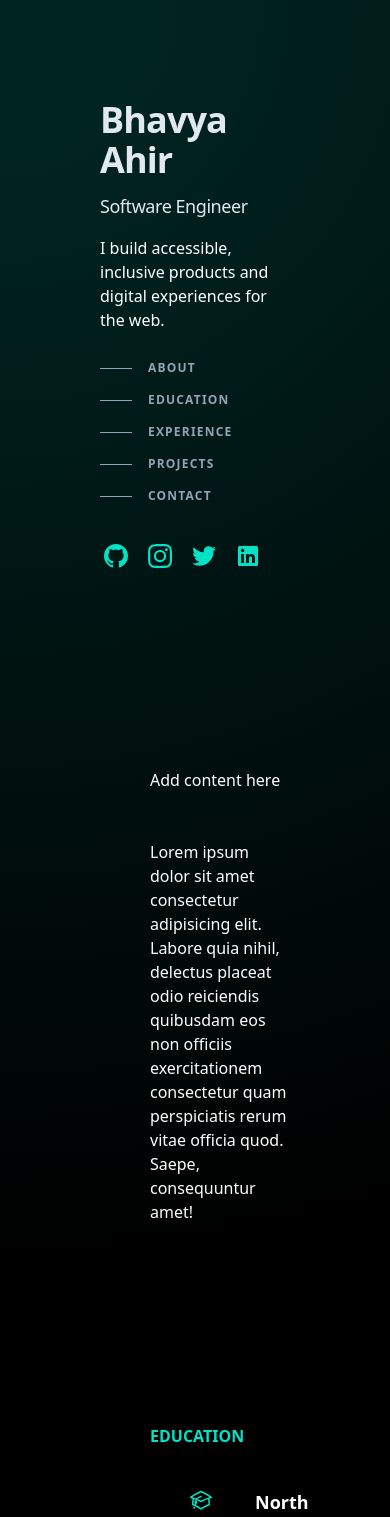
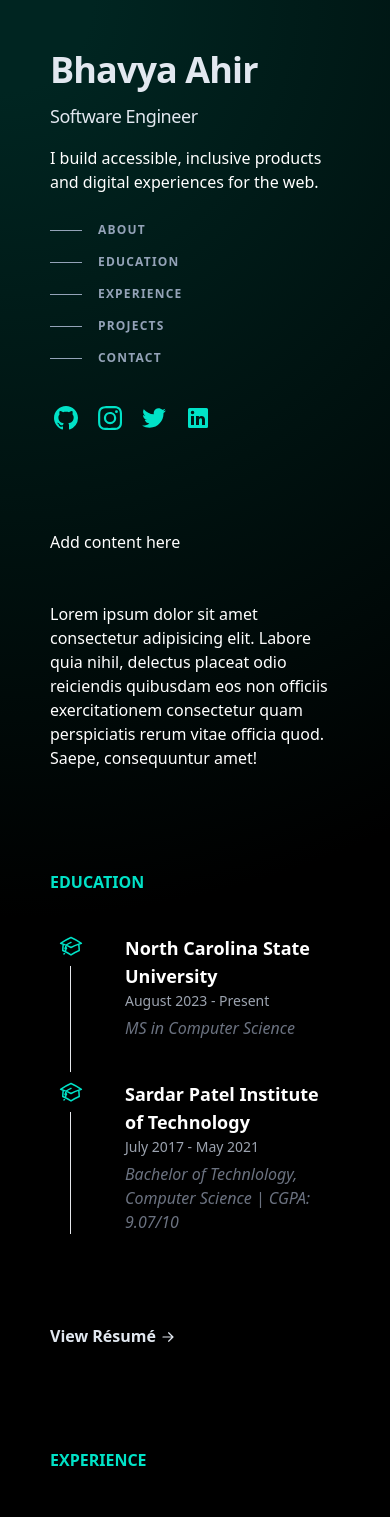
Before and after one commit to sayalikulk/portfolio, a React (Create React App) app: page / in a window 390 px wide. Shown: the top 1517 px of the page. Built offline with nearby package versions, Linux system fonts and the light colour scheme; the HTML template or start-up script is replaced by a standard one.

Commit message:
Made components device compatible

```diff
--- a/src/components/MainComponent.jsx
+++ b/src/components/MainComponent.jsx
@@ -6,9 +6,9 @@ const MainComponent = () => {
   return (
     <div>
       <div >
-      <div className='mx-auto min-h-screen max-w-screen-xl px-[50px] font-sans text-white h-full'>
+      <div className='mx-auto min-h-screen max-w-screen-xl md:px-[50px] font-sans text-white h-full'>
         <div className='grid grid-cols-1 md:grid-cols-5'>
-                <div className='px-[50px] py-[100px] col-span-1 md:col-start-1 md:col-span-2 fixed-screen'>
+                <div className='p-[50px] md:px-[50px] md:py-[100px] col-span-1 md:col-start-1 md:col-span-2 fixed-screen'>
                     <LeftConstant/>
                 </div>
                 <div className='col-span-1 md:col-start-3 md:col-span-3'>
--- a/src/components/fields/About.jsx
+++ b/src/components/fields/About.jsx
@@ -2,7 +2,7 @@ import React from 'react'
 
 const About = () => {
   return (
-    <div id="about" className='pl-[100px] pr-[50px] py-[100px]'>
+    <div id="about" className='p-[50px] md:pl-[100px] md:pr-[50px] md:py-[100px]'>
       <p>Add content here</p>
       <br></br> <br></br>
       <p>Lorem ipsum dolor sit amet consectetur adipisicing elit. Labore quia nihil, delectus placeat odio reiciendis quibusdam eos non officiis exercitationem consectetur quam perspiciatis rerum vitae officia quod. Saepe, consequuntur amet!</p>
--- a/src/components/fields/Contact.jsx
+++ b/src/components/fields/Contact.jsx
@@ -3,7 +3,7 @@ import React from 'react'
 const Contact = () => {
   return (
 
-    <div id="Contact" className='pt-[150px] pl-[100px]'>
+    <div id="Contact" className='p-[50px] md:pt-[150px] md:pl-[100px]'>
     <h2 class="font-bold uppercase pb-[20px] text-[#01e2c7]">CONTACT</h2>
     </div>
 
--- a/src/components/fields/Education.jsx
+++ b/src/components/fields/Education.jsx
@@ -3,9 +3,9 @@ import React from 'react'
 const Experience = () => {
   return (
 
-    <div id="education" className='px-[100px] pt-[100px]'>
+    <div id="education" className='p-[50px] md:px-[100px] md:pt-[100px]'>
     <h2 class="font-bold uppercase pb-[40px] text-[#01e2c7]">EDUCATION</h2>
-    <div className='pl-[50px]'>
+    <div className='pl-[20px] md:pl-[50px]'>
     <ol class="pl-[30px] relative border-l border-gray-200 dark:border-gray-700">
           <li class="mb-10 ml-6 ">
               <span class="absolute flex items-center justify-center w-6 h-6 bg-blue-100 rounded-full -left-3 ring-8 ring-black dark:ring-gray-900" style={{backgroundColor: "#000000"}}>
--- a/src/components/fields/Experience.jsx
+++ b/src/components/fields/Experience.jsx
@@ -3,7 +3,7 @@ import ExperienceCard from '../utils/ExperienceCard'
 
 const Experience = () => {
   return (
-    <div id="experience" className='pt-[100px] pl-[100px]'>
+    <div id="experience" className='p-[50px] md:pt-[100px] md:pl-[100px] md:pr-[50px]'>
       <h2 class="font-bold uppercase pb-[20px] text-[#01e2c7]">Experience</h2>
       <ExperienceCard timeline="2018 - PRESENT" role="Software Engineer" name="Google" description="Lorem ipsum dolor sit amet, consectetur adipisicing elit. Voluptatibus quia, nulla! Maiores et perferendis eaque, exercitationem praesentium nihil." skills={["React", "Java", "C++"]}/>
       <ExperienceCard timeline="2016 - 2018" role="Software Engineer" name="Intel" description="Lorem ipsum dolor sit amet, consectetur adipisicing elit. Voluptatibus quia, nulla! Maiores et perferendis eaque, exercitationem praesentium nihil." skills={["React", "Java", "C++"]}/>
--- a/src/components/fields/Projects.jsx
+++ b/src/components/fields/Projects.jsx
@@ -4,7 +4,7 @@ import ProjectCard from '../utils/ProjectCard'
 
 const Projects = () => {
   return (
-  <div id="projects" className='pt-[100px] pl-[100px]'>
+  <div id="projects" className='p-[50px] md:pt-[100px] md:pl-[100px]'>
   <h2 class="font-bold uppercase pb-[20px] text-[#01e2c7]">Projects</h2>
   <ProjectCard project_title="Project Title" project_description="Lorem ipsum dolor sit amet, consectetur adipisicing elit. Voluptatibus quia, nulla! Maiores et perferendis eaque, exercitationem praesentium nihil." tech_used={["React", "Java", "C++"]}/>
 
```
